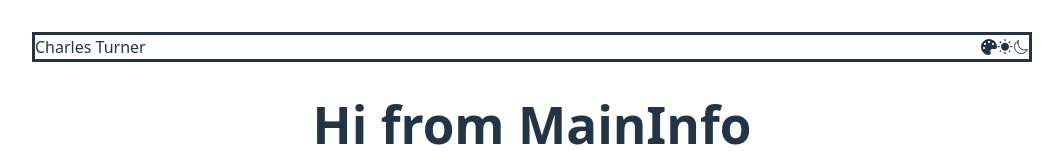
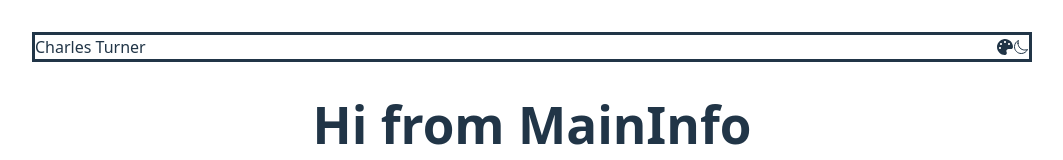
Before and after one commit to Ayrtonb1/portfolio, a React (Vite) app: page / in a window 1280 px wide. Shown: the top 160 px of the page, without its empty margins (108-1171 px from the left). Built offline with nearby package versions, Linux system fonts and the light colour scheme.

Commit message:
Add conditional symbol render to ModeToggle

```diff
--- a/src/components/navbar/DarkModeToggle.tsx
+++ b/src/components/navbar/DarkModeToggle.tsx
@@ -1,13 +1,11 @@
 import { MdWbSunny } from "react-icons/md";
 import { IoMoonOutline } from "react-icons/io5";
+import { useState } from "react";
 
 function DarkModeToggle(): React.JSX.Element {
-  return (
-    <>
-      <MdWbSunny />
-      <IoMoonOutline />
-    </>
-  );
+  const [darkMode, setDarkMode] = useState<boolean>(true);
+
+  return <>{darkMode ? <IoMoonOutline /> : <MdWbSunny />}</>;
 }
 
 export default DarkModeToggle;
```
